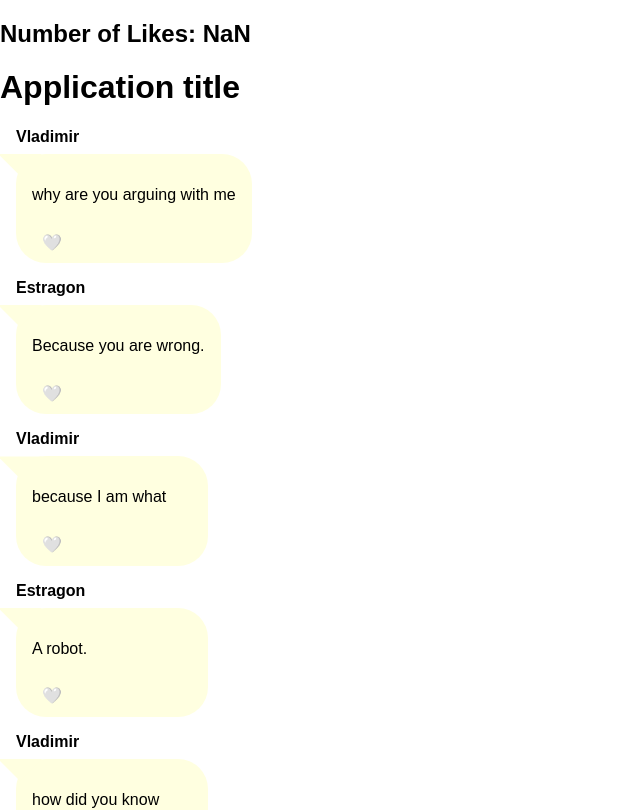
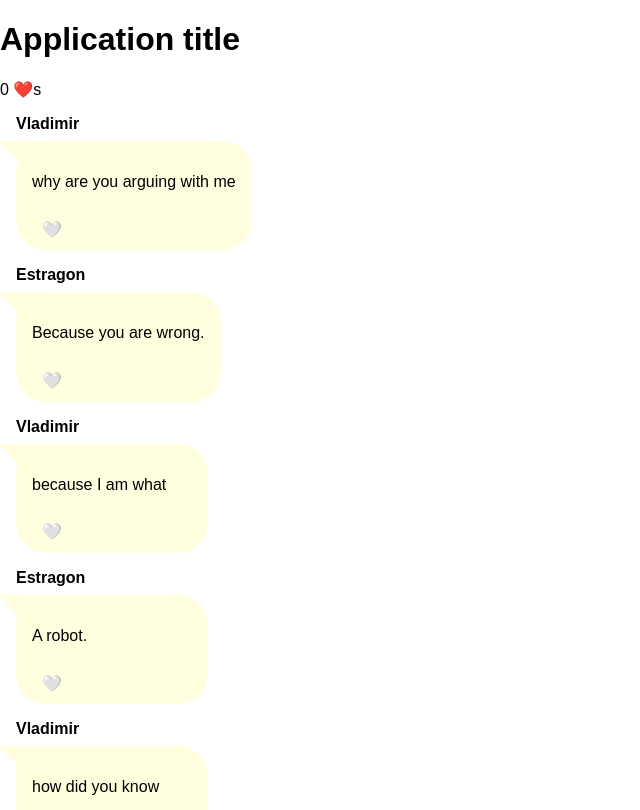
Before and after one commit to AdaGold/react-chatlog, a React (Create React App) app: page / in a window 1280 px wide. Shown: the top 810 px of the page, without its empty margins (0-640 px from the left). Built offline with nearby package versions, Linux system fonts and the light colour scheme.

Commit message:
wave 03 complete

```diff
--- a/src/App.js
+++ b/src/App.js
@@ -8,24 +8,23 @@ function App() {
   const [entries, setEntries] = useState(chatMessages);
 
   const likeMessage = (id) => {
-    setEntries((entries) =>
-      entries.map((entry) => {
+    setEntries((entries) => {
+      return entries.map((entry) => {
         if (entry.id === id) {
           return {
             ...entry,
             liked: !entry.liked,
-            likeCount: entry.likeCount + 1,
           };
         } else {
           return entry;
         }
-      })
-    );
+      });
+    });
   };
 
   const calcTotalLikes = (entries) => {
     return entries.reduce((total, entry) => {
-      return total + entry.likeCount;
+      return total + entry.liked;
     }, 0);
   };
 
@@ -33,11 +32,11 @@ function App() {
 
   return (
     <div className="App">
-      <h2>Number of Likes: {totalLikeCount}</h2>
       <header>
         <h1>Application title</h1>
       </header>
       <main>
+        <div>{totalLikeCount} ❤️s</div>
         <ChatLog entries={entries} onLikeMessage={likeMessage} />
       </main>
     </div>
--- a/src/components/ChatEntry.js
+++ b/src/components/ChatEntry.js
@@ -24,12 +24,11 @@ const ChatEntry = (props) => {
 };
 
 ChatEntry.propTypes = {
-  id: PropTypes.number.isRequired,
+  id: PropTypes.number,
   sender: PropTypes.string.isRequired,
   body: PropTypes.string,
   time: PropTypes.string,
   liked: PropTypes.bool.isRequired,
-  likeCount: PropTypes.number,
 };
 
 export default ChatEntry;
--- a/src/components/ChatLog.js
+++ b/src/components/ChatLog.js
@@ -13,7 +13,6 @@ const ChatLog = (props) => {
         time={entry.timeStamp}
         liked={entry.liked}
         onLikeMessage={props.onLikeMessage}
-        likeCount={entry.likeCount}
       />
     );
   });
@@ -23,12 +22,11 @@ const ChatLog = (props) => {
 ChatLog.propTypes = {
   entries: PropTypes.arrayOf(
     PropTypes.shape({
-      id: PropTypes.number.isRequired,
+      id: PropTypes.number,
       sender: PropTypes.string.isRequired,
       body: PropTypes.string,
       time: PropTypes.string,
       liked: PropTypes.bool.isRequired,
-      likeCount: PropTypes.number,
     })
   ),
   onLikeMessage: PropTypes.func,
```
